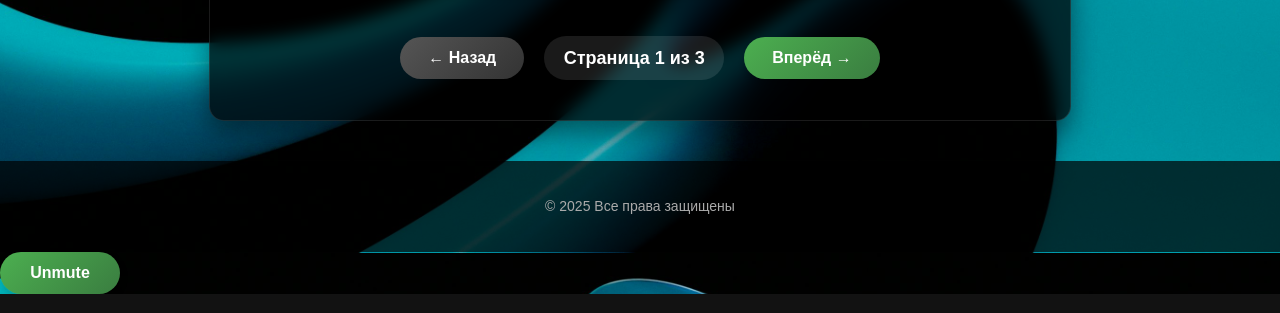
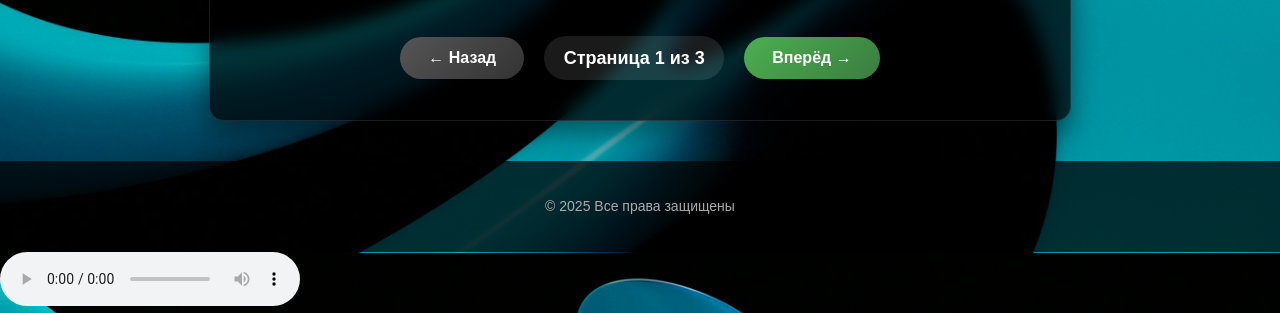
Before and after one commit to Maffa4kin/comics, a plain HTML site: page index.html in a window 1280 px wide. Shown: the part 547-860 px from the top of the page. Drawn offline with Linux system fonts and the light colour scheme.

Commit message:
Update index.html

```diff
--- a/index.html
+++ b/index.html
@@ -29,11 +29,10 @@
     </footer>
 
     <!-- Простой аудиоплеер -->
-    <audio autoplay loop muted>
+    <audio controls autoplay="autoplay">
   <source src="audio/Acid_Tunnel_of_Love.mp3" type="audio/mpeg">
-</audio>
-<button onclick="this.nextElementSibling.muted=false">Unmute</button>
-
+  Ваш браузер не поддерживает аудиоэлемент
+    </audio>
     <script src="script.js"></script>
 </body>
 </html>
```
